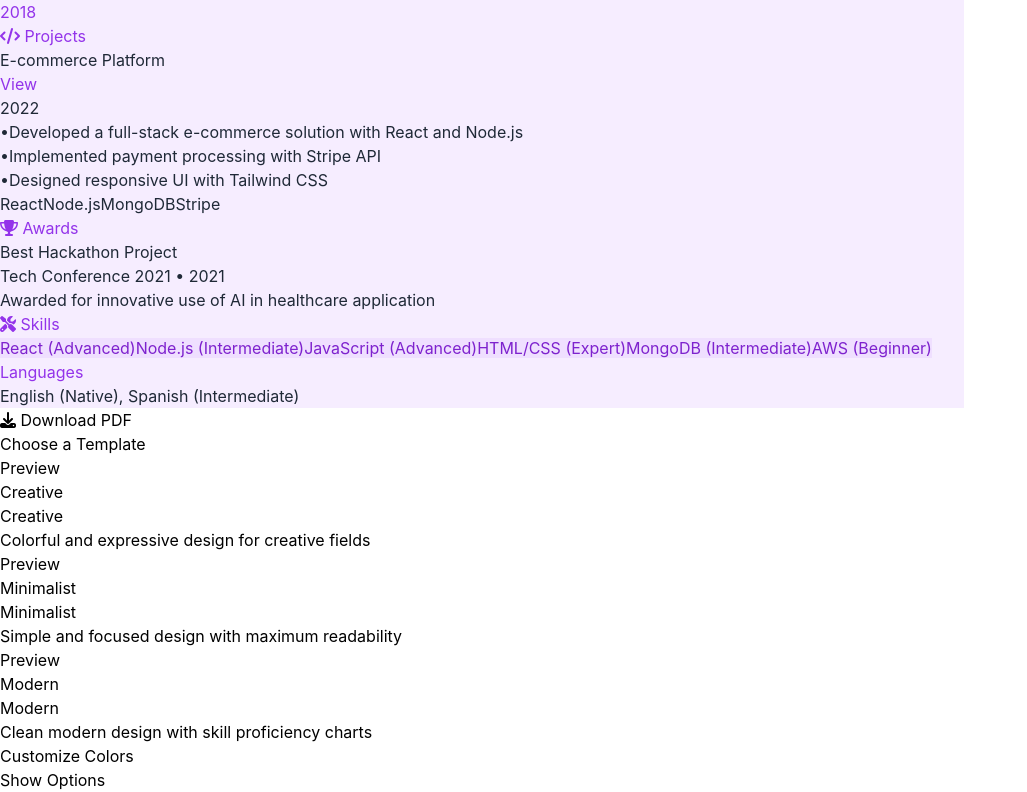
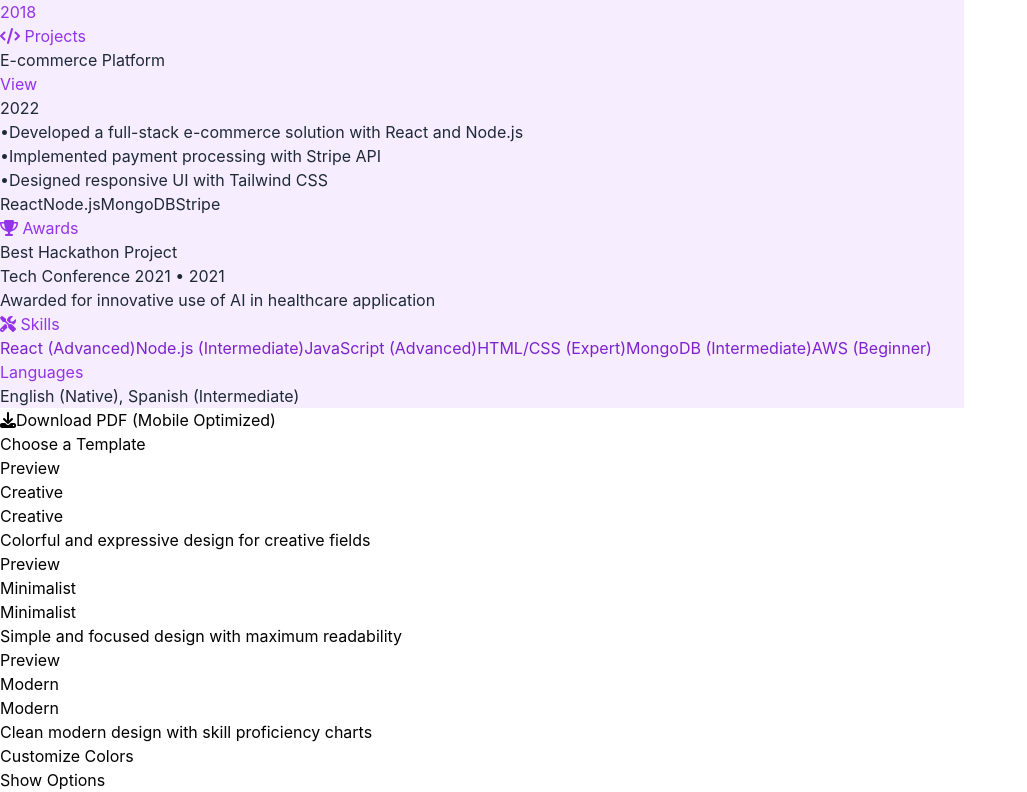
Before and after one commit to NelsonJoshua03/resume-builder, a React (Vite) app: page /builder in a window 1280 px wide. Shown: the part 3184-3976 px from the top of the page, without its empty margins (0-1027 px from the left). Built offline with nearby package versions, Linux system fonts and the light colour scheme.

Commit message:
Initial commit of resume builder website with TypeScript fixes

```diff
--- /dev/null
+++ b/src/components/MobilePDFGenerator.tsx
@@ -0,0 +1,132 @@
+// Create a new component: MobilePDFGenerator.tsx
+import { useState } from 'react';
+import html2canvas from 'html2canvas';
+import jsPDF from 'jspdf';
+
+interface MobilePDFGeneratorProps {
+  resumeRef: React.RefObject<HTMLDivElement>;
+  personalInfo: {
+    name: string;
+  };
+  onDownloadStart?: () => void;
+  onDownloadEnd?: () => void;
+}
+
+const MobilePDFGenerator = ({
+  resumeRef,
+  personalInfo,
+  onDownloadStart,
+  onDownloadEnd
+}: MobilePDFGeneratorProps) => {
+  const [isGenerating, setIsGenerating] = useState(false);
+
+  const downloadPDF = async () => {
+    if (!resumeRef.current) return;
+
+    setIsGenerating(true);
+    onDownloadStart?.();
+
+    try {
+      // Store original styles
+      const originalStyles = {
+        width: resumeRef.current.style.width,
+        height: resumeRef.current.style.height,
+        overflow: resumeRef.current.style.overflow,
+      };
+
+      // Apply mobile-optimized styles for PDF generation
+      resumeRef.current.style.width = '794px'; // A4 width in pixels
+      resumeRef.current.style.height = 'auto';
+      resumeRef.current.style.overflow = 'visible';
+
+      // Force font loading
+      await document.fonts.ready;
+
+      const canvas = await html2canvas(resumeRef.current, {
+        scale: 3, // Higher scale for better quality on mobile
+        useCORS: true,
+        logging: false,
+        backgroundColor: '#ffffff',
+        onclone: (clonedDoc: Document) => {
+          // Apply mobile-specific styles to the clone
+          const previewElement = clonedDoc.getElementById('resume-preview');
+          if (previewElement) {
+            previewElement.style.width = '794px';
+            previewElement.style.fontFamily = "'Arial', 'Helvetica', sans-serif";
+
+            // Ensure all text elements use consistent fonts
+            const textElements = previewElement.querySelectorAll('*');
+            textElements.forEach((el: Element) => {
+              if (el instanceof HTMLElement) {
+                el.style.fontFamily = "'Arial', 'Helvetica', sans-serif";
+                el.style.letterSpacing = 'normal';
+              }
+            });
+          }
+        }
+      } as any);
+
+      // Restore original styles
+      resumeRef.current.style.width = originalStyles.width;
+      resumeRef.current.style.height = originalStyles.height;
+      resumeRef.current.style.overflow = originalStyles.overflow;
+
+      const imgData = canvas.toDataURL('image/png', 1.0);
+      const pdf = new jsPDF('p', 'mm', 'a4');
+      const imgWidth = 210; // A4 width in mm
+      const pageHeight = 297; // A4 height in mm
+      const imgHeight = (canvas.height * imgWidth) / canvas.width;
+
+      // Add first page
+      pdf.addImage(imgData, 'PNG', 0, 0, imgWidth, imgHeight);
+
+      // Handle multi-page resumes - FIXED: Removed duplicate first page
+      let heightLeft = imgHeight - pageHeight;
+      let position = -pageHeight; // Start position for next page
+
+      while (heightLeft > 0) {
+        pdf.addPage();
+        pdf.addImage(imgData, 'PNG', 0, position, imgWidth, imgHeight);
+        heightLeft -= pageHeight;
+        position -= pageHeight;
+      }
+
+      pdf.save(`${personalInfo.name.replace(/\s+/g, '_')}_Resume.pdf`);
+    } catch (error) {
+      console.error('Error generating PDF:', error);
+    } finally {
+      setIsGenerating(false);
+      onDownloadEnd?.();
+    }
+  };
+
+  return (
+    <div className="mt-4">
+      <button
+        onClick={downloadPDF}
+        disabled={isGenerating}
+        className="bg-green-600 text-white px-6 py-3 rounded-lg hover:bg-green-700 flex items-center justify-center transition-colors shadow-md w-full"
+      >
+        {isGenerating ? (
+          <>
+            <i className="fas fa-spinner fa-spin mr-2"></i>
+            Generating PDF...
+          </>
+        ) : (
+          <>
+            <i className="fas fa-download mr-2"></i>
+            Download PDF (Mobile Optimized)
+          </>
+        )}
+      </button>
+
+      {isGenerating && (
+        <div className="mt-4 text-sm text-gray-600 text-center">
+          <p>This may take a moment on mobile devices...</p>
+        </div>
+      )}
+    </div>
+  );
+};
+
+export default MobilePDFGenerator;
--- a/src/components/ResumeBuilder.tsx
+++ b/src/components/ResumeBuilder.tsx
@@ -1,6 +1,4 @@
 import { useState, useRef } from 'react';
-import html2canvas from 'html2canvas';
-import jsPDF from 'jspdf';
 import PersonalInfo from './PersonalInfo';
 import Experience from './Experience';
 import Education from './Education';
@@ -13,6 +11,7 @@ import { ResumeData, Template, PersonalInfoData, Skill } from './types';
 import Projects from './Projects';
 import Awards from './Awards';
 import CustomFields from './CustomFields';
+import MobilePDFGenerator from './MobilePDFGenerator';
 
 // Enhanced template configuration with color customization
 const TEMPLATES: Record<string, Template> = {
@@ -171,80 +170,6 @@ const ResumeBuilder = () => {
 
   const resumeRef = useRef<HTMLDivElement>(null);
 
-  const downloadPDF = () => {
-    const input = resumeRef.current;
-    if (!input) return;
-
-    // Store original styles
-    const originalWidth = input.style.width;
-    const originalHeight = input.style.height;
-
-    // Set fixed size for PDF generation
-    input.style.width = '794px'; // A4 width in pixels at 96 DPI
-    input.style.height = 'auto';
-
-    html2canvas(input, {
-      scale: 2,
-      useCORS: true,
-      logging: false,
-      width: 794,
-      windowWidth: 794,
-      onclone: (clonedDoc: Document) => {
-        // Ensure all images are loaded before capture
-        const images = clonedDoc.querySelectorAll('img');
-        let loadedImages = 0;
-        const totalImages = images.length;
-
-        if (totalImages === 0) return Promise.resolve();
-
-        return new Promise<void>((resolve) => {
-          const imageLoaded = () => {
-            loadedImages++;
-            if (loadedImages === totalImages) resolve();
-          };
-
-          images.forEach((img: HTMLImageElement) => {
-            if (img.complete) {
-              imageLoaded();
-            } else {
-              img.addEventListener('load', imageLoaded);
-              img.addEventListener('error', imageLoaded);
-            }
-          });
-        });
-      }
-    } as any).then((canvas) => {
-      // Restore original styles
-      input.style.width = originalWidth;
-      input.style.height = originalHeight;
-
-      const imgData = canvas.toDataURL('image/png');
-      const pdf = new jsPDF('p', 'mm', 'a4');
-      const imgWidth = 210;
-      const pageHeight = 297;
-      const imgHeight = (canvas.height * imgWidth) / canvas.width;
-      let heightLeft = imgHeight;
-      let position = 0;
-
-      pdf.addImage(imgData, 'PNG', 0, position, imgWidth, imgHeight);
-      heightLeft -= pageHeight;
-
-      while (heightLeft >= 0) {
-        position = heightLeft - imgHeight;
-        pdf.addPage();
-        pdf.addImage(imgData, 'PNG', 0, position, imgWidth, imgHeight);
-        heightLeft -= pageHeight;
-      }
-
-      pdf.save(`${resumeData.personalInfo.name}_Resume.pdf`);
-    }).catch(error => {
-      console.error('Error generating PDF:', error);
-      // Restore original styles even if there's an error
-      input.style.width = originalWidth;
-      input.style.height = originalHeight;
-    });
-  };
-
   const updatePersonalInfo = (field: keyof PersonalInfoData, value: string | string[]) => {
     setResumeData(prev => ({
       ...prev,
@@ -327,7 +252,7 @@ const ResumeBuilder = () => {
   const removeSkill = (index: number) => {
     setResumeData(prev => ({
       ...prev,
-      skills: prev.skills.filter((_, i) => i !== index)
+        skills: prev.skills.filter((_, i) => i !== index)
     }));
   };
 
@@ -538,14 +463,11 @@ const ResumeBuilder = () => {
             customColors={customColors}
           />
 
-          <div className="flex justify-center mt-6">
-            <button
-              onClick={downloadPDF}
-              className="bg-green-600 text-white px-6 py-3 rounded-lg hover:bg-green-700 flex items-center transition-colors shadow-md"
-            >
-              <i className="fas fa-download mr-2"></i> Download PDF
-            </button>
-          </div>
+          {/* Replace the old download button with the MobilePDFGenerator */}
+          <MobilePDFGenerator
+  resumeRef={resumeRef as React.RefObject<HTMLDivElement>}
+  personalInfo={resumeData.personalInfo}
+/>
 
           <TemplateSelector
             selectedTemplate={resumeData.selectedTemplate}
--- a/src/components/ResumePreview.tsx
+++ b/src/components/ResumePreview.tsx
@@ -22,10 +22,7 @@ const ResumePreview = forwardRef<HTMLDivElement, ResumePreviewProps>(({ data, te
         styles.backgroundColor = customColors.accent + '40';
         styles.color = customColors.primary;
         break;
-      case 'skill':
-        styles.backgroundColor = customColors.accent + '40';
-        styles.color = customColors.secondary;
-        break;
+      // Removed the 'skill' case to remove the oval background
       case 'divider':
         styles.backgroundColor = customColors.primary + '40';
         break;
@@ -249,7 +246,7 @@ const ResumePreview = forwardRef<HTMLDivElement, ResumePreviewProps>(({ data, te
             ) : (
               <div className="flex flex-wrap gap-2">
                 {skills.map((skill, index) => (
-                  <span key={index} className="px-3 py-1 rounded-full text-xs" style={applyCustomStyles('skill')}>
+                  <span key={index} className="px-3 py-1 text-xs" style={{ color: customColors.secondary }}>
                     {skill.name} ({skill.proficiency})
                   </span>
                 ))}
@@ -377,7 +374,7 @@ const ResumePreview = forwardRef<HTMLDivElement, ResumePreviewProps>(({ data, te
               <h3 className="text-lg font-semibold mb-2" style={applyCustomStyles('accent')}>Skills</h3>
               <div className="flex flex-wrap gap-2">
                 {skills.map((skill, index) => (
-                  <span key={index} className="px-3 py-1 rounded-full text-xs" style={applyCustomStyles('skill')}>
+                  <span key={index} className="px-3 py-1 text-xs" style={{ color: customColors.secondary }}>
                     {skill.name} ({skill.proficiency})
                   </span>
                 ))}
--- a/src/index.css
+++ b/src/index.css
@@ -15,6 +15,19 @@ body {
   place-items: center;
   min-width: 320px;
   min-height: 100vh;
+}
+
+/* Mobile-specific styles for PDF generation */
+@media (max-width: 768px) {
+  #resume-preview {
+    font-family: 'Arial', 'Helvetica', sans-serif !important;
+    letter-spacing: 0.3px !important;
+  }
+
+  #resume-preview * {
+    font-family: inherit !important;
+    letter-spacing: inherit !important;
+  }
 }
 
 /* Professional Template Specific Styles */
```
Also changed, not shown: 1 other file (tests, documents, lock files or other folders).
